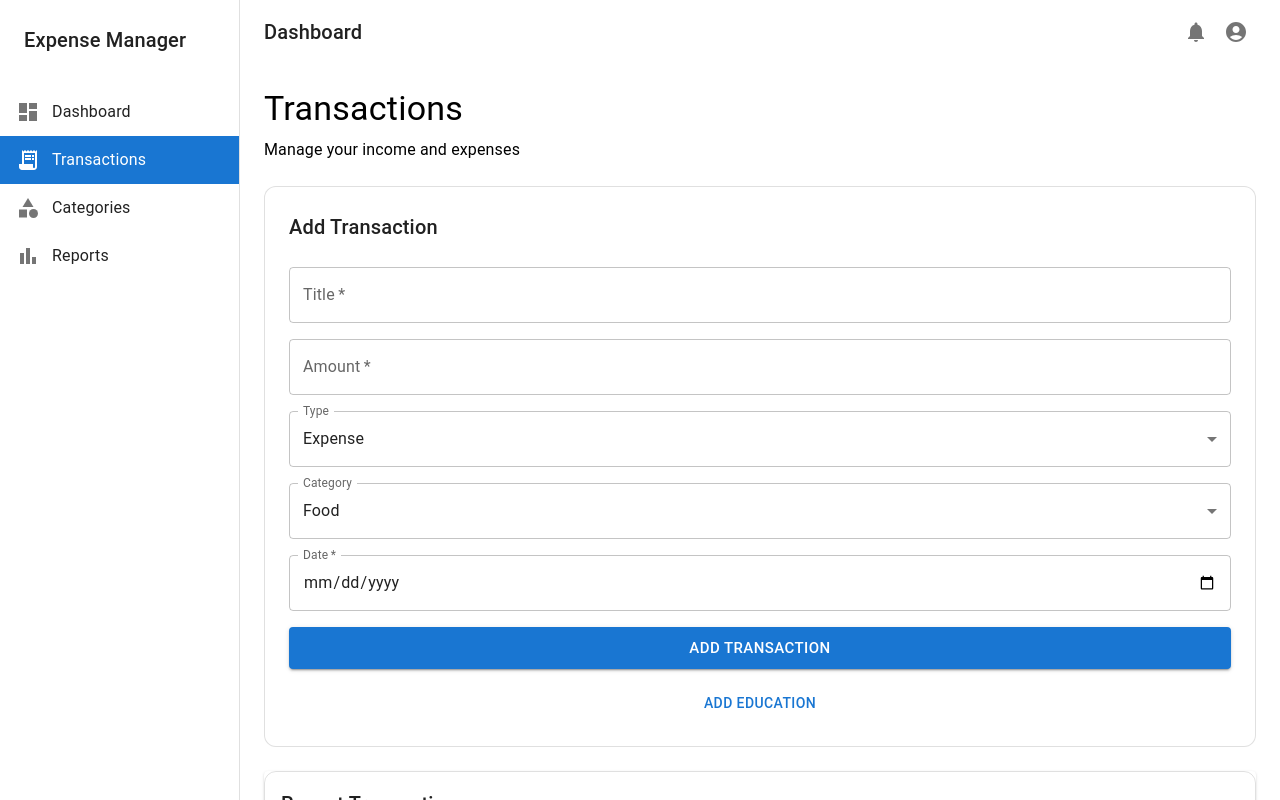
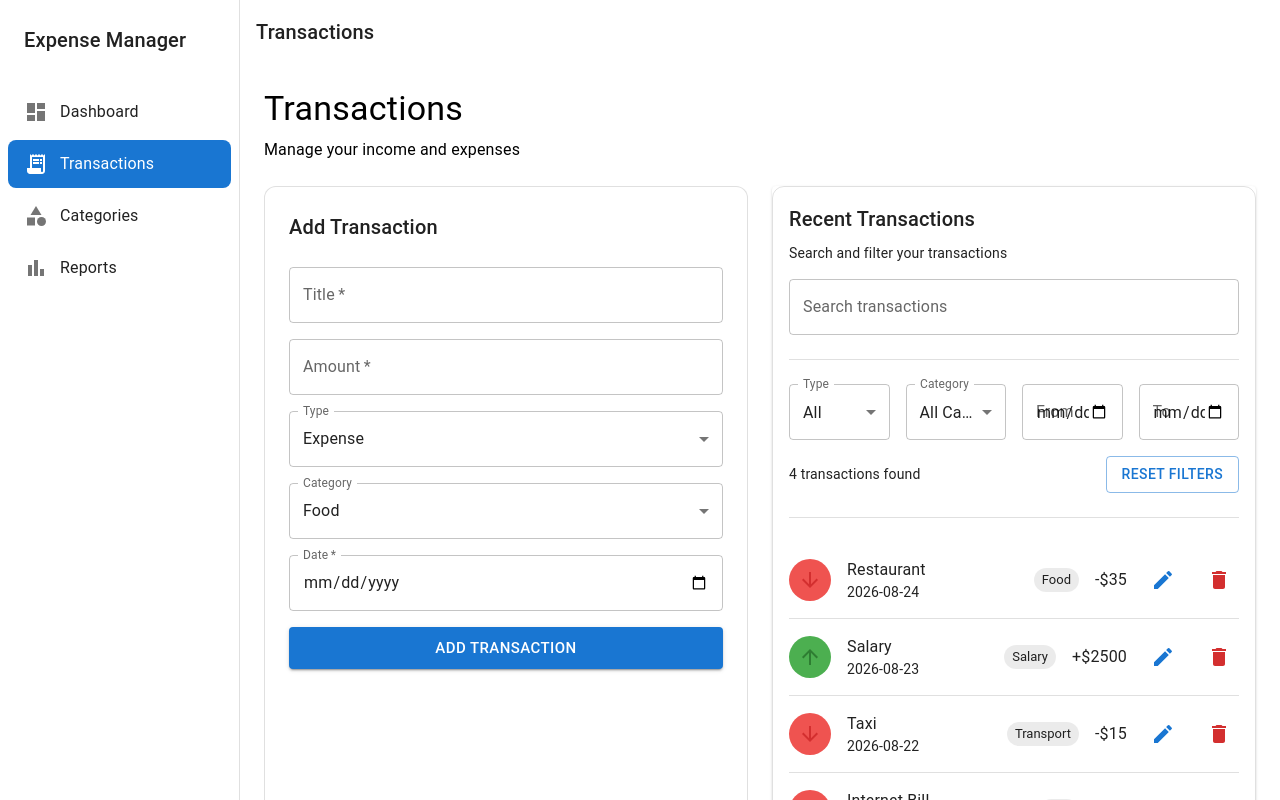
Before and after one commit to mirzakhani2003-del/Expense-Manager, a React (Vite) app: page /transactions in a window 1280 px wide. Shown: the top 800 px of the page. Built offline with nearby package versions, Linux system fonts and the light colour scheme.

Commit message:
Finalize expense manager UI

```diff
--- a/src/components/CategoryManager.jsx
+++ b/src/components/CategoryManager.jsx
@@ -1,4 +1,4 @@
-import React, { useState } from "react";
+import { useState } from "react";
 import {
   Box,
   Button,
--- a/src/components/ExpensePieChart.jsx
+++ b/src/components/ExpensePieChart.jsx
@@ -11,6 +11,15 @@ import { Box, Typography } from "@mui/material";
 import { useTransaction } from "../context/TransactionContext";
 
 const ExpensePieCharts = () => {
+  const COLORS = [
+    "#0088FE",
+    "#00C49F",
+    "#FFBB28",
+    "#FF8042",
+    "#A855F7",
+    "#EF4444",
+  ];
+
   const { transactions } = useTransaction();
 
   const chartData = useMemo(() => {
@@ -64,7 +73,7 @@ const ExpensePieCharts = () => {
           label
         >
           {chartData.map((entry, index) => (
-            <Cell key={`cell-${index}`} />
+            <Cell key={`cell-${index}`} fill={COLORS[index % COLORS.length]} />
           ))}
         </Pie>
 
--- a/src/components/layout/Header.jsx
+++ b/src/components/layout/Header.jsx
@@ -1,26 +1,68 @@
-import { AppBar, Toolbar, Typography, Box, IconButton } from "@mui/material";
-import NotificationsIcon from "@mui/icons-material/Notifications";
-import AccountCircleIcon from "@mui/icons-material/AccountCircle";
+import { AppBar, Typography, IconButton, Toolbar, Box } from "@mui/material";
+import MenuIcon from "@mui/icons-material/Menu";
+import { useLocation } from "react-router-dom";
 
-const Header = () => {
+const Header = ({ onMenuClick }) => {
+  const location = useLocation();
+
+  const pageTitles = {
+    "/": "Dashboard",
+    "/transactions": "Transactions",
+    "/categories": "Categories",
+    "/reports": "Reports",
+  };
+
+  const pageTitle = pageTitles[location.pathname] || "Expense Manager";
+
   return (
     <AppBar
       position="static"
       elevation={0}
-      sx={{ backgroundColor: "transparent", color: "text.primary" }}
+      sx={{
+        backgroundColor: "transparent",
+        color: "text.primary",
+      }}
     >
-      <Toolbar sx={{ justifyContent: "space-between" }}>
-        <Typography variant="h6" fontWeight="bold">
-          Dashboard
-        </Typography>
+      <Toolbar
+        sx={{
+          justifyContent: "space-between",
+          px: {
+            xs: 1,
+            sm: 2,
+          },
+        }}
+      >
+        <Box
+          sx={{
+            display: "flex",
+            alignItems: "center",
+          }}
+        >
+          <IconButton
+            onClick={onMenuClick}
+            sx={{
+              display: {
+                xs: "inline-flex",
+                md: "none",
+              },
+              mr: 1,
+            }}
+          >
+            <MenuIcon />
+          </IconButton>
 
-        <Box>
-          <IconButton>
-            <NotificationsIcon />
-          </IconButton>
-          <IconButton>
-            <AccountCircleIcon />
-          </IconButton>
+          <Typography
+            variant="h6"
+            fontWeight="bold"
+            sx={{
+              fontSize: {
+                xs: "1rem",
+                sm: "1.25rem",
+              },
+            }}
+          >
+            {pageTitle}
+          </Typography>
         </Box>
       </Toolbar>
     </AppBar>
--- a/src/components/layout/MainLayout.jsx
+++ b/src/components/layout/MainLayout.jsx
@@ -2,21 +2,40 @@ import { Box } from "@mui/material";
 import { Outlet } from "react-router-dom";
 import Sidebar from "./Sidebar";
 import Header from "./Header";
+import { useState } from "react";
 
 function MainLayout() {
+  const [mobileOpen, setMobileOpen] = useState(false);
+
+  const handleDrawerToggle = () => {
+    setMobileOpen((prev) => !prev);
+  };
+
   return (
     <Box sx={{ display: "flex", minHeight: "100vh" }}>
-      <Sidebar />
+      <Sidebar open={mobileOpen} onClose={handleDrawerToggle} />
 
       <Box
         component="main"
         sx={{
           flexGrow: 1,
+          width: {
+            xs: "100%",
+            md: "calc(100% - 240px)",
+          },
+          minWidth: 0,
         }}
       >
-        <Header />
+        <Header onMenuClick={handleDrawerToggle} />
 
-        <Box sx={{ p: 3 }}>
+        <Box
+          sx={{
+            p: {
+              xs: 2,
+              sm: 3,
+            },
+          }}
+        >
           <Outlet />
         </Box>
       </Box>
--- a/src/components/layout/Sidebar.jsx
+++ b/src/components/layout/Sidebar.jsx
@@ -6,19 +6,29 @@ import {
   ListItemIcon,
   ListItemText,
   Typography,
+  useMediaQuery,
+  useTheme,
 } from "@mui/material";
 import DashboardIcon from "@mui/icons-material/Dashboard";
-import ReceptLongIcon from "@mui/icons-material/ReceiptLong";
+import ReceiptLongIcon from "@mui/icons-material/ReceiptLong";
 import CategoryIcon from "@mui/icons-material/Category";
 import BarChartIcon from "@mui/icons-material/BarChart";
 import { NavLink } from "react-router-dom";
 
 const drawerWidth = 240;
 
-const Sidebar = () => {
+const Sidebar = ({ open, onClose }) => {
+  const theme = useTheme();
+  const isMobile = useMediaQuery(theme.breakpoints.down("md"));
+
   return (
     <Drawer
-      variant="permanent"
+      variant={isMobile ? "temporary" : "permanent"}
+      open={isMobile ? open : true}
+      onClose={onClose}
+      ModalProps={{
+        keepMounted: true,
+      }}
       sx={{
         width: drawerWidth,
         flexShrink: 0,
@@ -38,7 +48,11 @@ const Sidebar = () => {
         <ListItemButton
           component={NavLink}
           to="/"
+          onClick={onClose}
           sx={{
+            mx: 1,
+            mb: 0.5,
+            borderRadius: 2,
             "&.active": {
               backgroundColor: "primary.main",
               color: "white",
@@ -58,7 +72,11 @@ const Sidebar = () => {
         <ListItemButton
           component={NavLink}
           to="/transactions"
+          onClick={onClose}
           sx={{
+            mx: 1,
+            mb: 0.5,
+            borderRadius: 2,
             "&.active": {
               backgroundColor: "primary.main",
               color: "white",
@@ -70,7 +88,7 @@ const Sidebar = () => {
           }}
         >
           <ListItemIcon>
-            <ReceptLongIcon />
+            <ReceiptLongIcon  />
           </ListItemIcon>
           <ListItemText primary="Transactions" />
         </ListItemButton>
@@ -78,7 +96,11 @@ const Sidebar = () => {
         <ListItemButton
           component={NavLink}
           to="/categories"
+          onClick={onClose}
           sx={{
+            mx: 1,
+            mb: 0.5,
+            borderRadius: 2,
             "&.active": {
               backgroundColor: "primary.main",
               color: "white",
@@ -98,7 +120,11 @@ const Sidebar = () => {
         <ListItemButton
           component={NavLink}
           to="/reports"
+          onClick={onClose}
           sx={{
+            mx: 1,
+            mb: 0.5,
+            borderRadius: 2,
             "&.active": {
               backgroundColor: "primary.main",
               color: "white",
--- a/src/components/transactions/TransactionForm.jsx
+++ b/src/components/transactions/TransactionForm.jsx
@@ -160,10 +160,6 @@ const TransactionForm = ({ editingTransaction, onFinishEdit }) => {
             Cancel
           </Button>
         )}
-
-        <Button type="button" onClick={() => addCategory("Education")}>
-          Add Education
-        </Button>
       </Box>
     </Paper>
   );
--- a/src/pages/Dashboard.jsx
+++ b/src/pages/Dashboard.jsx
@@ -1,10 +1,9 @@
-import { Box, Typography, Grid, Card, CardContent } from "@mui/material";
+import { Box, Typography } from "@mui/material";
 import AccountBalanceWalletIcon from "@mui/icons-material/AccountBalanceWallet";
 import TrendingDownIcon from "@mui/icons-material/TrendingDown";
 import TrendingUpIcon from "@mui/icons-material/TrendingUp";
 import SavingsIcon from "@mui/icons-material/Savings";
 import SummaryCard from "../components/dashboard/SummaryCard";
-import RecentTransactions from "../components/dashboard/RecentTransactions";
 import { useTransaction } from "../context/TransactionContext";
 
 const Dashboard = () => {
@@ -41,7 +40,7 @@ const Dashboard = () => {
             lg: "repeat(4, 1fr)",
           },
           gap: 2,
-          mt: 2,
+          mt: 3,
         }}
       >
         <SummaryCard
--- a/src/pages/Transactions.jsx
+++ b/src/pages/Transactions.jsx
@@ -21,7 +21,7 @@ function Transactions() {
           display: "grid",
           gridTemplateColumns: {
             xs: "1fr",
-            lg: "1fr",
+            lg: "1fr 1fr",
           },
           gap: 3,
         }}
```
